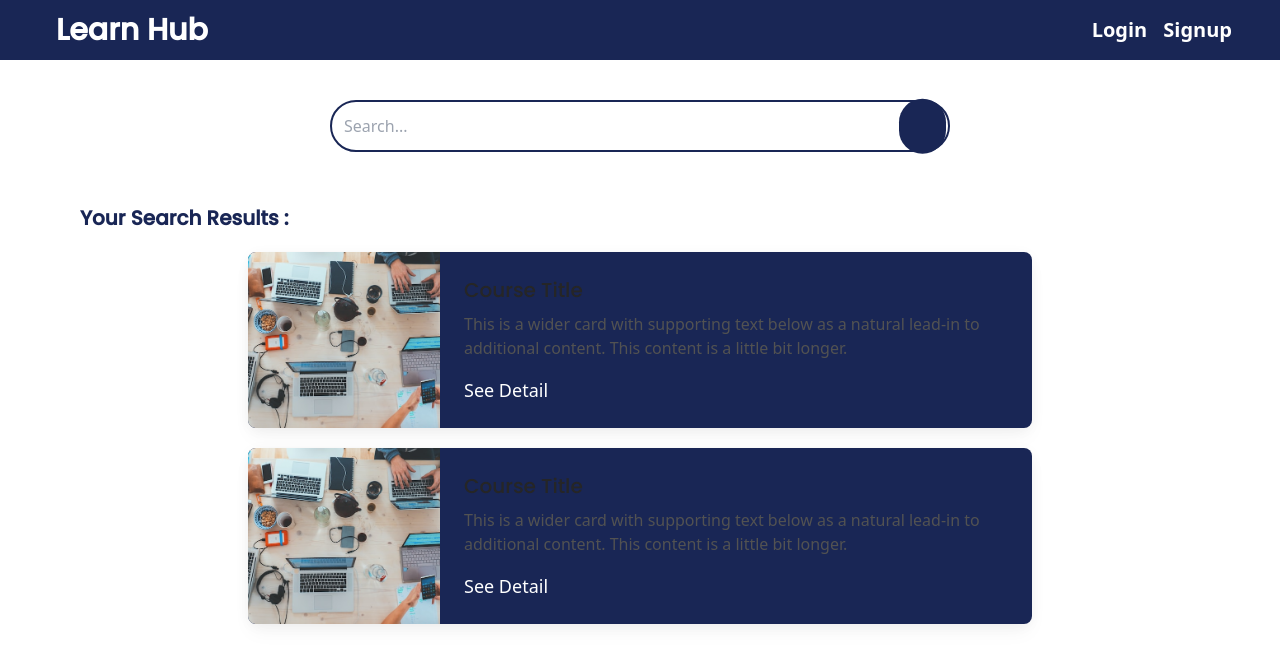
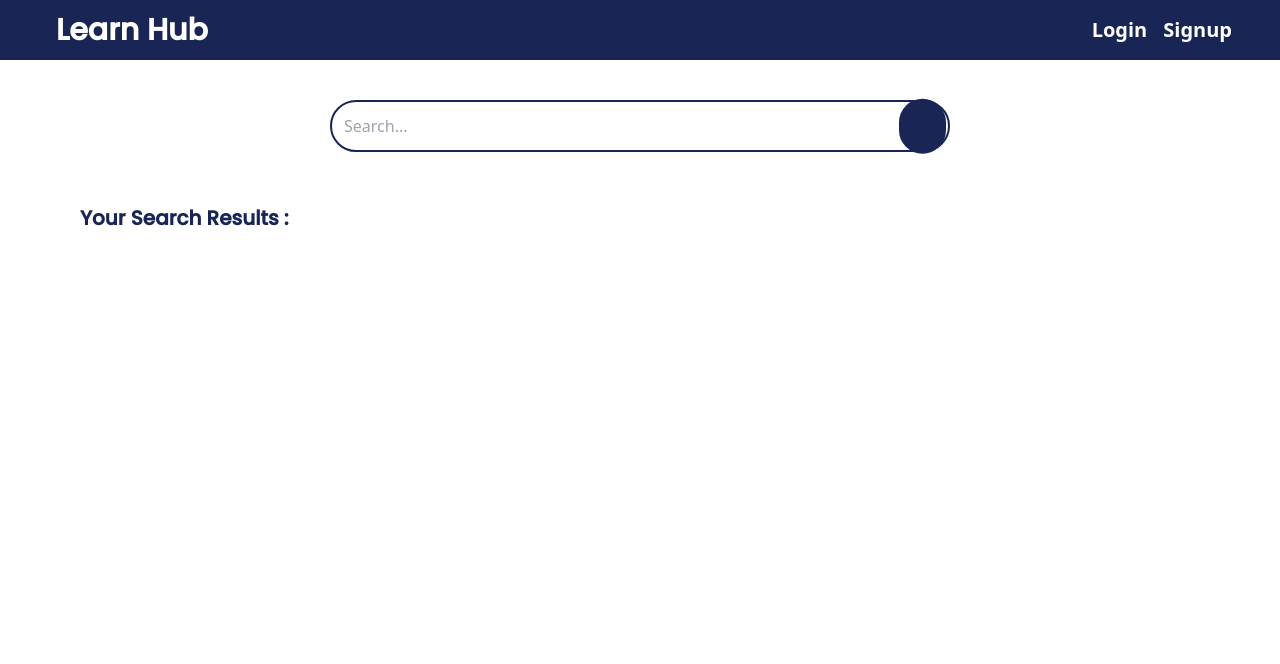
Before and after one commit to Shahriar-Saikat21/Online-Learning-App, a React (Vite) app in the folder Frontend/: page /searchCourse in a window 1280 px wide. Shown: the top 664 px of the page. Built offline with nearby package versions, Linux system fonts and the light colour scheme; some icons are missing.

Commit message:
Instruction profile info show

```diff
--- a/Frontend/src/Components/CourseCard.jsx
+++ /dev/null
@@ -1,32 +0,0 @@
-import {Link} from 'react-router-dom'
-
-import pic from "../assets/home-pic.jpg";
-
-const CourseCard = () => {
-  return (
-    <div className="flex flex-col rounded-lg bg-primary shadow-[0_2px_15px_-3px_rgba(0,0,0,0.07),0_10px_20px_-2px_rgba(0,0,0,0.04)] md:flex-row w-full mb-5">
-      <img
-        className="h-96 w-full rounded-t-lg object-cover md:h-auto md:w-48 md:rounded-none md:rounded-l-lg"
-        src={pic}
-        alt="course_pic"
-      />
-      <div className="flex flex-col justify-start p-6">
-        <h5 className="mb-2 text-xl font-primary font-medium text-neutral-800 dark:text-neutral-50">
-          Course Title
-        </h5>
-        <p className="mb-4 text-base text-neutral-600 dark:text-neutral-200">
-          This is a wider card with supporting text below as a natural lead-in
-          to additional content. This content is a little bit longer.
-        </p>
-        <Link
-          to="/course/:courseId"
-          className="text-lg text-[#ffffff] cursor-pointer"
-        >
-          See Detail
-        </Link>
-      </div>
-    </div>
-  );
-};
-
-export default CourseCard;
--- /dev/null
+++ b/Frontend/src/Components/CourseCardOne.jsx
@@ -0,0 +1,11 @@
+
+
+const CourseCardOne = () => {
+
+
+      return (
+        <h1>hello world</h1>
+      );
+};
+
+export default CourseCardOne;
--- a/Frontend/src/Components/Profile.jsx
+++ b/Frontend/src/Components/Profile.jsx
@@ -1,30 +1,47 @@
-import pic from "../assets/home-pic.jpg";
 import EditInfoModal from "./EditInfoModal";
 import EditPicModal from "./EditPicModal";
 
-
 import { Link } from "react-router-dom";
 import { useState } from "react";
+import {useQuery} from 'react-query'
+import axios from 'axios'
+
+const profileInfo = async () => {
+  return axios.get('http://localhost:3000/instructorProfile',{
+      withCredentials: true,
+    });
+};
 
 const Profile = () => {
   const [showEditInfo, setEditInfo] = useState(false);
   const [showEditPic, setEditPic] = useState(false);
+
+  const {data,isLoading,isError,error} = useQuery("instructorProfileInfo", profileInfo);
+
+    if(isLoading){
+        return <div>Loading...</div>
+    }
+
+    if(isError){
+        return <div>{error.message}</div>
+    }
+
   return (
     <div className="flex flex-col w-full md:w-[500px] md:h-[100vh] h-[300px] justify-start items-start px-[50px] pt-[80px] gap-3">
       <div className="flex md:flex-col gap-3">
         <div className="w-32 md:w-[400px] md:h-[300px] h-32 rounded-md ring ring-[#192655] ring-offset-2">
           <img
-            src={pic}
+            src={"http://localhost:3000/Image/"+data?.data.info[0].u_pic}
             alt="profile-pic"
             className="h-full w-full object-cover rounded-md"
           />
         </div>
         <div>
           <h1 className="text-3xl font-semibold text-primary">
-            Shahriar Imtiaz Saikat
+            {data?.data.info[0].user_name}
           </h1>
-          <h2 className="text-2xl text-primary">saikatbass@gmail.com</h2>
-          <h2 className="text-2xl text-primary">Student</h2>
+          <h2 className="text-2xl text-primary">{data?.data.info[0].user_email}</h2>
+          <h2 className="text-2xl text-primary">{data?.data.info[0].user_role}</h2>
         </div>
       </div>
       <div>
--- a/Frontend/src/Pages/CourseSearchResultPage.jsx
+++ b/Frontend/src/Pages/CourseSearchResultPage.jsx
@@ -1,5 +1,4 @@
 import SearchBar from "../Components/SearchBar";
-import CourseCard from "../Components/CourseCard";
 
 const CourseSearchResultPage = () => {
   return (
@@ -11,8 +10,7 @@ const CourseSearchResultPage = () => {
         </h2>
         <div className="flex flex-col justify-center items-center w-full h-auto gap-3">
           <div className="flex flex-col justify-center items-center md:w-[70%]">
-            <CourseCard />
-            <CourseCard />
+
           </div>
         </div>
       </div>
--- a/Frontend/src/Pages/InstructorProfile.jsx
+++ b/Frontend/src/Pages/InstructorProfile.jsx
@@ -1,5 +1,5 @@
 import Profile from "../Components/Profile";
-import CourseCard from "../Components/CourseCard";
+import CouseCard from '../Components/CourseCardOne'
 
 const InstructorProfile = () => {
   return (
@@ -9,7 +9,7 @@ const InstructorProfile = () => {
         <h1 className="text-3xl font-primary text-primary font-bold mb-5">
           Your Courses
         </h1>
-        <CourseCard />
+        <CouseCard />
       </div>
     </div>
   );
--- a/Frontend/src/Pages/StudentProfile.jsx
+++ b/Frontend/src/Pages/StudentProfile.jsx
@@ -1,5 +1,4 @@
 import Profile from '../Components/Profile'
-import CourseCard from '../Components/CourseCard'
 
 const StudentProfile = () => {
     return (
@@ -7,7 +6,6 @@ const StudentProfile = () => {
             <Profile />
             <div className='flex flex-col w-full h-[100vh] justify-start items-start px-[50px] md:pt-[80px] mb-5 pb-5'>
                 <h1 className='text-3xl font-primary text-primary font-bold mb-5'>Your Courses</h1>
-                <CourseCard />
             </div>
         </div>
     );
```
Also changed, not shown: 2 other files (tests, documents, lock files or other folders).
